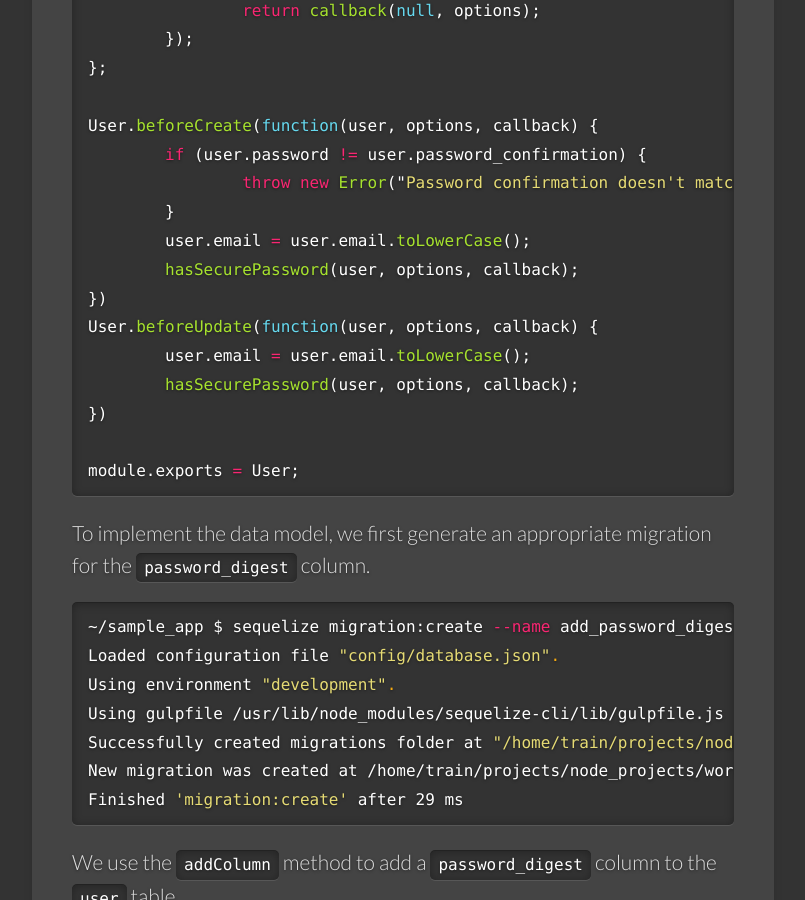
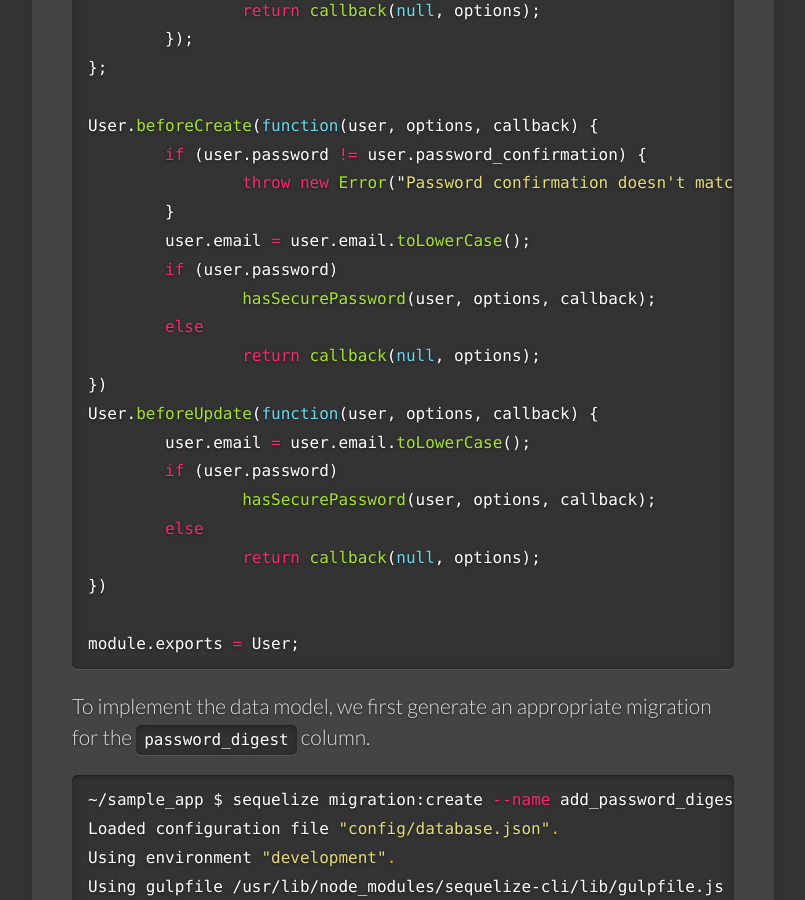
Before and after one commit to nodeontrain/nodeontrain.xyz, a Jekyll site: the page built from tuts/secure_password.md, in a window 1280 px wide and 900 px high, scrolled down 2259 px. Shown: the whole window, without its empty margins (139-944 px from the left). Built offline with Jekyll 4.4.1, drawn with Linux system fonts in a browser that asks for light colours; some web fonts are replaced.

Commit message:
feat(refactor user model)

```diff
--- a/tuts/secure_password.md
+++ b/tuts/secure_password.md
@@ -79,11 +79,17 @@ User.beforeCreate(function(user, options, callback) {
 		throw new Error("Password confirmation doesn't match Password");
 	}
 	user.email = user.email.toLowerCase();
-	hasSecurePassword(user, options, callback);
+	if (user.password)
+		hasSecurePassword(user, options, callback);
+	else
+		return callback(null, options);
 })
 User.beforeUpdate(function(user, options, callback) {
 	user.email = user.email.toLowerCase();
-	hasSecurePassword(user, options, callback);
+	if (user.password)
+		hasSecurePassword(user, options, callback);
+	else
+		return callback(null, options);
 })
 
 module.exports = User;
```
Also changed, not shown: tuts/logging_in.md (+7 -9 lines), tuts/logging_out.md (+1 -1 lines), tuts/user_validations.md (+2 -0 lines).
